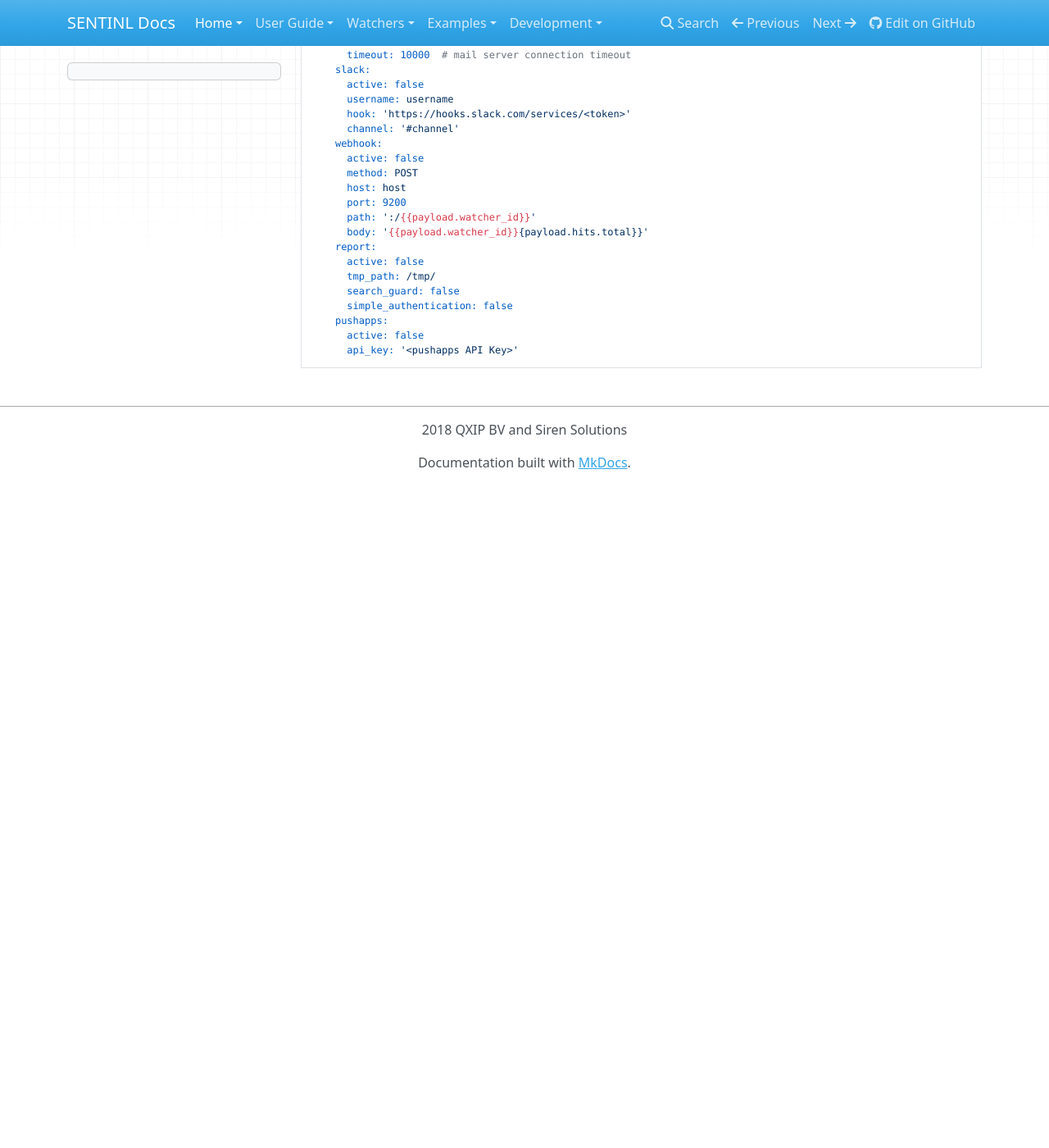
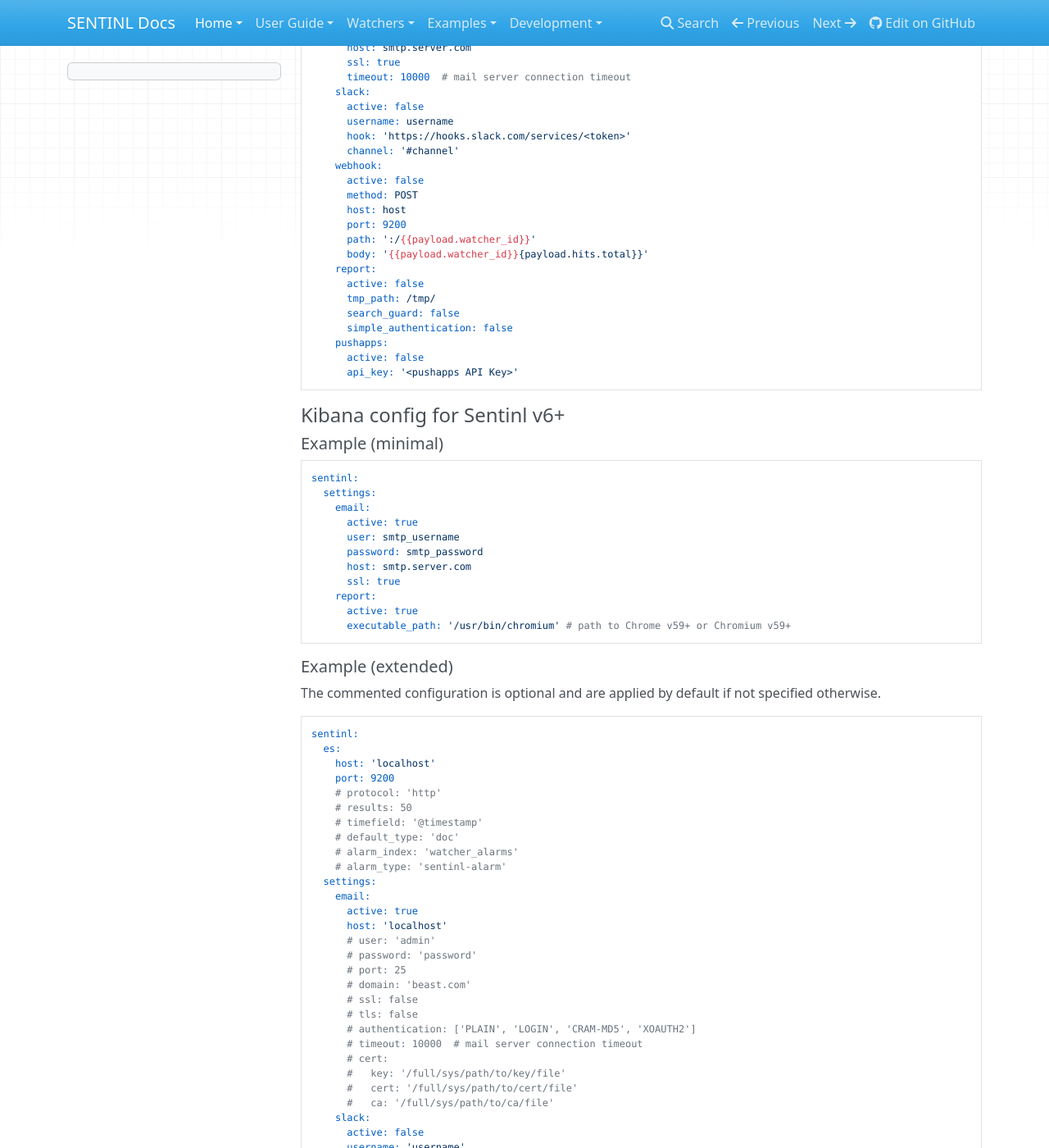
Before and after one commit to sentinl/sentinl, an MkDocs documentation site: the page built from docs/Config-Example.md, in a window 1280 px wide and 1400 px high, scrolled down 868 px. Shown: the whole window at 82% size. Built offline with MkDocs 1.6.1, drawn with Linux system fonts in a browser that asks for light colours; nearby versions of some CDN libraries; old or Windows-style settings are respelled for this version of MkDocs; before the commit the page ends 1460 px from its top, so only the background shows below that; some of the changed text lies outside the part shown.

Commit message:
Add config examples for both v5 and v6.
Updtate create report howto.

````diff
--- a/docs/Config-Example.md
+++ b/docs/Config-Example.md
@@ -3,8 +3,9 @@
 
 By default, all actions are disabled and will only produce log entries. To enable one or more actions, configure the required parameters on each, and set the ```active``` flag.
 
+#### Kibana config for Sentinl v5
 
-#### Example (minimal)
+##### Example (minimal)
 
 ```yaml
 sentinl:
@@ -20,12 +21,8 @@
       tmp_path: /tmp/
 ```
 
-
-
-
-#### Example (extended)
-
-```yaml
+##### Example (extended)
+```
 sentinl:
   es:
     host: localhost
@@ -69,3 +66,91 @@
       active: false
       api_key: '<pushapps API Key>'
 ```
+
+#### Kibana config for Sentinl v6+
+
+##### Example (minimal)
+
+```yaml
+sentinl:
+  settings:
+    email:
+      active: true
+      user: smtp_username
+      password: smtp_password
+      host: smtp.server.com
+      ssl: true
+    report:
+      active: true
+      executable_path: '/usr/bin/chromium' # path to Chrome v59+ or Chromium v59+
+```
+
+##### Example (extended)
+The commented configuration is optional and are applied by default if not specified otherwise.
+
+```yaml
+sentinl:
+  es:
+    host: 'localhost'
+    port: 9200
+    # protocol: 'http'
+    # results: 50
+    # timefield: '@timestamp'
+    # default_type: 'doc'
+    # alarm_index: 'watcher_alarms'
+    # alarm_type: 'sentinl-alarm'
+  settings:
+    email:
+      active: true
+      host: 'localhost'
+      # user: 'admin'
+      # password: 'password'
+      # port: 25
+      # domain: 'beast.com'
+      # ssl: false
+      # tls: false
+      # authentication: ['PLAIN', 'LOGIN', 'CRAM-MD5', 'XOAUTH2']
+      # timeout: 10000  # mail server connection timeout
+      # cert:
+      #   key: '/full/sys/path/to/key/file'
+      #   cert: '/full/sys/path/to/cert/file'
+      #   ca: '/full/sys/path/to/ca/file'
+    slack:
+      active: false
+      username: 'username'
+      hook: 'https://hooks.slack.com/services/<token>'
+      channel: '#channel'
+    webhook:
+      active: false
+      host: 'localhost'
+      port: 9200
+      # use_https: false
+      # path: ':/{{payload.watcher_id}}'
+      # body: '{{payload.watcher_id}}{payload.hits.total}}'
+      # method: POST
+    report:
+      active: true
+      executable_path: '/usr/bin/chromium' # path to Chrome v59+ or Chromium v59+
+      timeout: 5000
+      # authentication:
+      #   enabled: true
+      #   mode:
+      #     searchguard: false
+      #     xpack: false
+      #     basic: false
+      #     custom: true
+      #   custom:
+      #     username_input_selector: '#username'
+      #     password_input_selector: '#password'
+      #     login_btn_selector: '#login-btn'
+      # file:
+      #   pdf:
+      #     format: 'A4'
+      #     landscape: true
+      #   screenshot:
+      #     width: 1280
+      #     height: 900
+    pushapps:
+      active: false
+      api_key: '<pushapps API Key>'
+```
````
Also changed, not shown: docs/Authentication.md (+71 -9 lines), docs/HOWTO-Create-Reports.md (+25 -3 lines).
